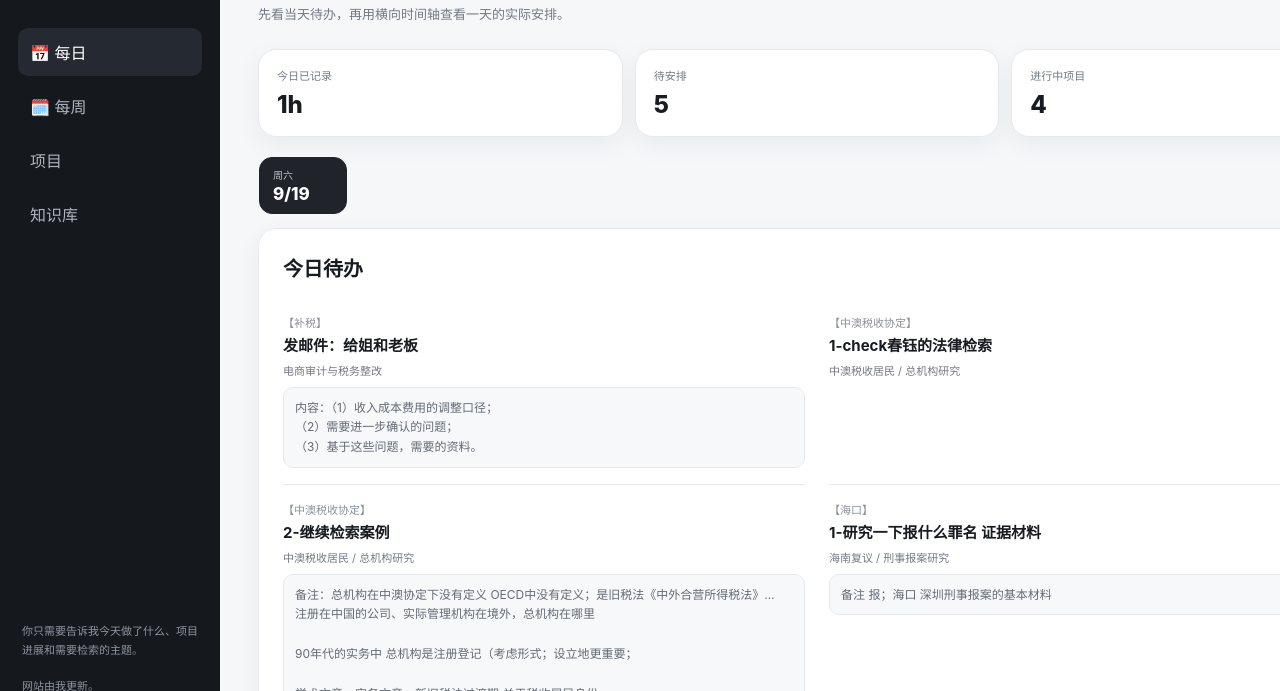
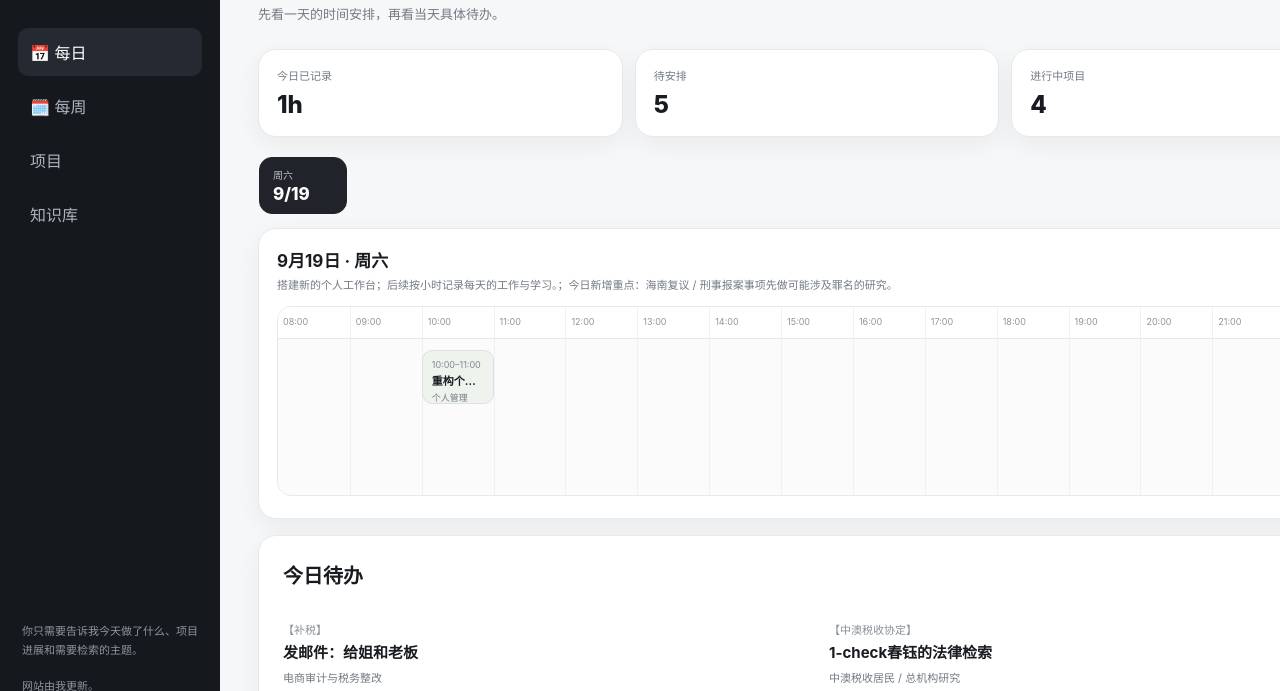
Before and after one commit to 210529010225-creator/210529010225-creator.github.io, a plain HTML site: page index.html in a window 1280 px wide. Shown: the part 81-772 px from the top of the page. Drawn offline with Linux system fonts and the light colour scheme.

Commit message:
Move daily timeline above todo list

```diff
--- a/index.html
+++ b/index.html
@@ -60,7 +60,7 @@ h1{margin:0 0 7px;font-size:30px;letter-spacing:-.7px}.sub{color:var(--muted);fo
 
 <main>
 <section id="dayView" class="view active">
-  <div class="header"><div><h1>每日</h1><div class="sub">先看当天待办，再用横向时间轴查看一天的实际安排。</div></div><span class="sync" id="updatedAt"></span></div>
+  <div class="header"><div><h1>每日</h1><div class="sub">先看一天的时间安排，再看当天具体待办。</div></div><span class="sync" id="updatedAt"></span></div>
   <div class="stats">
     <div class="panel stat"><div class="stat-label">今日已记录</div><div class="stat-value" id="recordedHours">0h</div></div>
     <div class="panel stat"><div class="stat-label">待安排</div><div class="stat-value" id="queueCount">0</div></div>
@@ -68,11 +68,11 @@ h1{margin:0 0 7px;font-size:30px;letter-spacing:-.7px}.sub{color:var(--muted);fo
   </div>
   <div id="dateStrip" class="calendar-strip"></div>
   <div class="day-grid">
-    <div class="panel queue"><h2>今日待办</h2><div id="todayQueue"></div></div>
     <div class="panel timeline">
       <div class="day-title"><div><h2 id="selectedDateTitle"></h2><div class="focus" id="dayFocus"></div></div></div>
       <div class="horizontal-timeline-wrap"><div id="timelineRows" class="horizontal-timeline"></div></div>
     </div>
+    <div class="panel queue"><h2>今日待办</h2><div id="todayQueue"></div></div>
   </div>
 </section>
 
```
